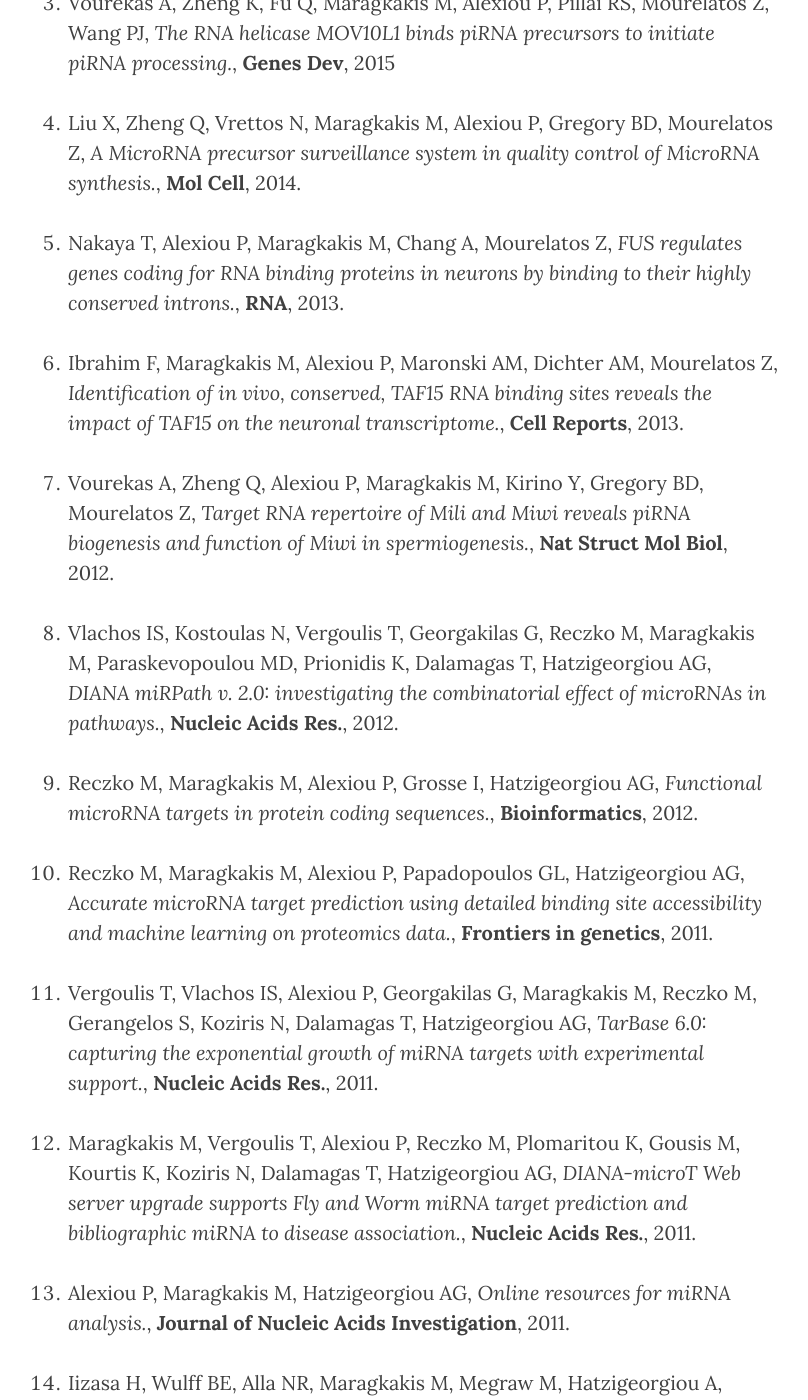
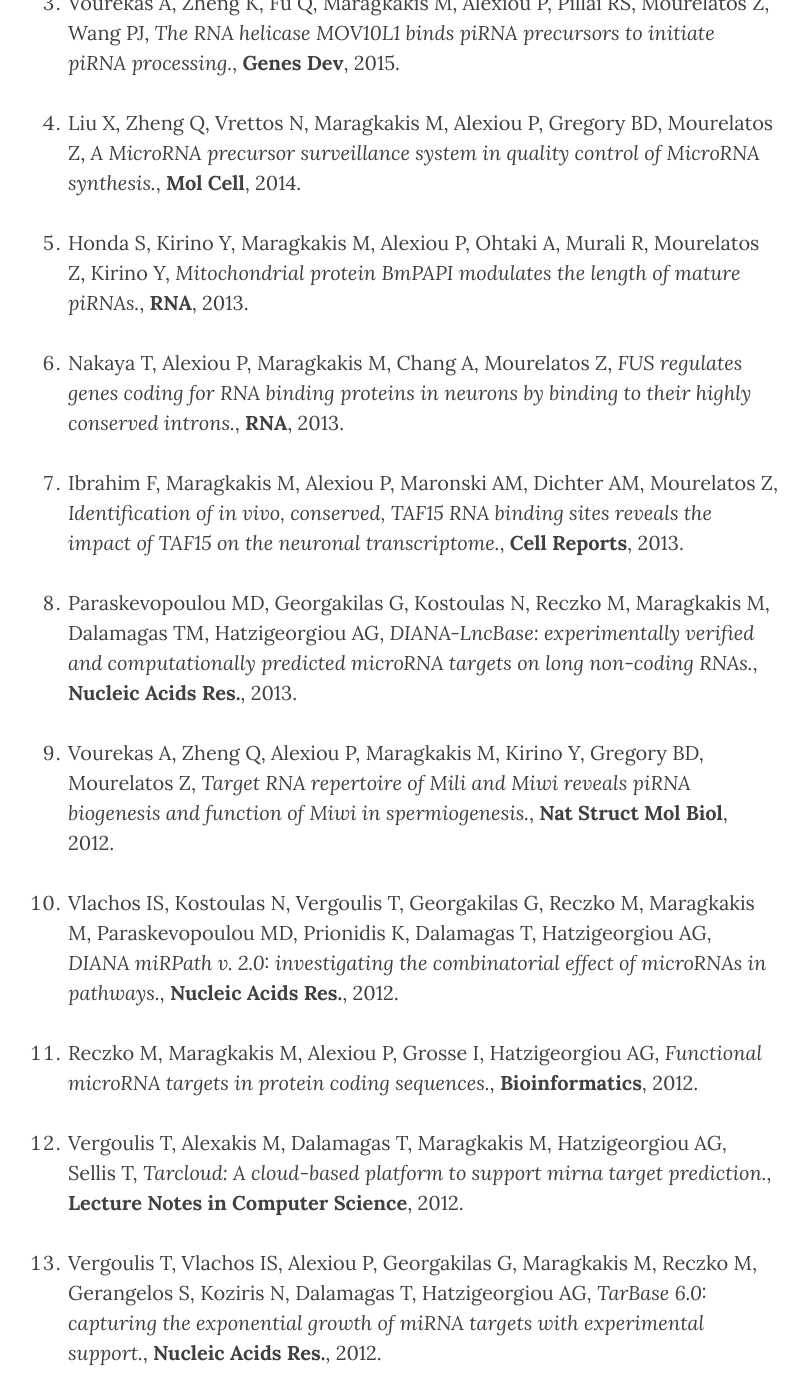
Before and after one commit to mnsmar/mnsmar.github.io, a Jekyll site: the page built from about/index.markdown, in a window 1280 px wide and 1400 px high, scrolled down 2486 px. Shown: the whole window, without its empty margins (237-1045 px from the left). Built offline with Jekyll 4.4.1, drawn with Linux system fonts in a browser that asks for light colours; nearby versions of some CDN libraries; Markdown is read by kramdown in place of the engine named in the settings; some of the changed text lies outside the part shown.

Commit message:
Update publications

```diff
--- a/about/index.markdown
+++ b/about/index.markdown
@@ -62,18 +62,22 @@ prediction.*, **Nucleic Acids Res.**, 2009.
 # Full Publication List
 
 1.  Maragkakis M, Alexiou P, Nakaya T, Mourelatos Z, *CLIPSeqTools - A novel
-bioinformatics CLIP-Seq analysis suite*, **RNA**, in press
+bioinformatics CLIP-Seq analysis suite*, **RNA**, in press.
 
 1.  Maragkakis M, Alexiou P, Mourelatos Z, *GenOO: A Modern Perl Framework
-for High Throughput Sequencing analysis.*, **BioRxiv**, 2015
+for High Throughput Sequencing analysis.*, **BioRxiv**, 2015.
 
 1.  Vourekas A, Zheng K, Fu Q, Maragkakis M, Alexiou P, Pillai RS,
 Mourelatos Z, Wang PJ, *The RNA helicase MOV10L1 binds piRNA precursors to
-initiate piRNA processing.*, **Genes Dev**, 2015
+initiate piRNA processing.*, **Genes Dev**, 2015.
 
 1.  Liu X, Zheng Q, Vrettos N, Maragkakis M, Alexiou P, Gregory BD, Mourelatos
 Z, *A MicroRNA precursor surveillance system in quality control of MicroRNA
 synthesis.*, **Mol Cell**, 2014.
+
+1.  Honda S, Kirino Y, Maragkakis M, Alexiou P, Ohtaki A, Murali R, Mourelatos
+Z, Kirino Y, *Mitochondrial protein BmPAPI modulates the length of mature
+piRNAs.*, **RNA**, 2013.
 
 1.  Nakaya T, Alexiou P, Maragkakis M, Chang A, Mourelatos Z, *FUS regulates
 genes coding for RNA binding proteins in neurons by binding to their highly
@@ -82,6 +86,11 @@ conserved introns.*, **RNA**, 2013.
 1.  Ibrahim F, Maragkakis M, Alexiou P, Maronski AM, Dichter AM, Mourelatos Z,
 *Identification of in vivo, conserved, TAF15 RNA binding sites reveals the
 impact of TAF15 on the neuronal transcriptome.*, **Cell Reports**, 2013.
+
+1.  Paraskevopoulou MD, Georgakilas G, Kostoulas N, Reczko M, Maragkakis M,
+Dalamagas TM, Hatzigeorgiou AG, *DIANA-LncBase: experimentally verified and
+computationally predicted microRNA targets on long non-coding RNAs.*,
+**Nucleic Acids Res.**, 2013.
 
 1.  Vourekas A, Zheng Q, Alexiou P, Maragkakis M, Kirino Y, Gregory BD,
 Mourelatos Z, *Target RNA repertoire of Mili and Miwi reveals piRNA
@@ -96,14 +105,18 @@ pathways.*, **Nucleic Acids Res.**, 2012.
 1.  Reczko M, Maragkakis M, Alexiou P, Grosse I, Hatzigeorgiou AG, *Functional
 microRNA targets in protein coding sequences.*, **Bioinformatics**, 2012.
 
-1.  Reczko M, Maragkakis M, Alexiou P, Papadopoulos GL, Hatzigeorgiou AG,
-*Accurate microRNA target prediction using detailed binding site accessibility
-and machine learning on proteomics data.*, **Frontiers in genetics**, 2011.
+1. Vergoulis T, Alexakis M, Dalamagas T, Maragkakis M, Hatzigeorgiou AG,
+Sellis T, *Tarcloud: A cloud-based platform to support mirna target
+prediction.*, **Lecture Notes in Computer Science**, 2012.
 
 1.  Vergoulis T, Vlachos IS, Alexiou P, Georgakilas G, Maragkakis M, Reczko M,
 Gerangelos S, Koziris N, Dalamagas T, Hatzigeorgiou AG, *TarBase 6.0:
 capturing the exponential growth of miRNA targets with experimental support.*,
-**Nucleic Acids Res.**, 2011.
+**Nucleic Acids Res.**, 2012.
+
+1.  Reczko M, Maragkakis M, Alexiou P, Papadopoulos GL, Hatzigeorgiou AG,
+*Accurate microRNA target prediction using detailed binding site accessibility
+and machine learning on proteomics data.*, **Frontiers in genetics**, 2011.
 
 1.  Maragkakis M, Vergoulis T, Alexiou P, Reczko M, Plomaritou K, Gousis M,
 Kourtis K, Koziris N, Dalamagas T, Hatzigeorgiou AG, *DIANA-microT Web server
```
